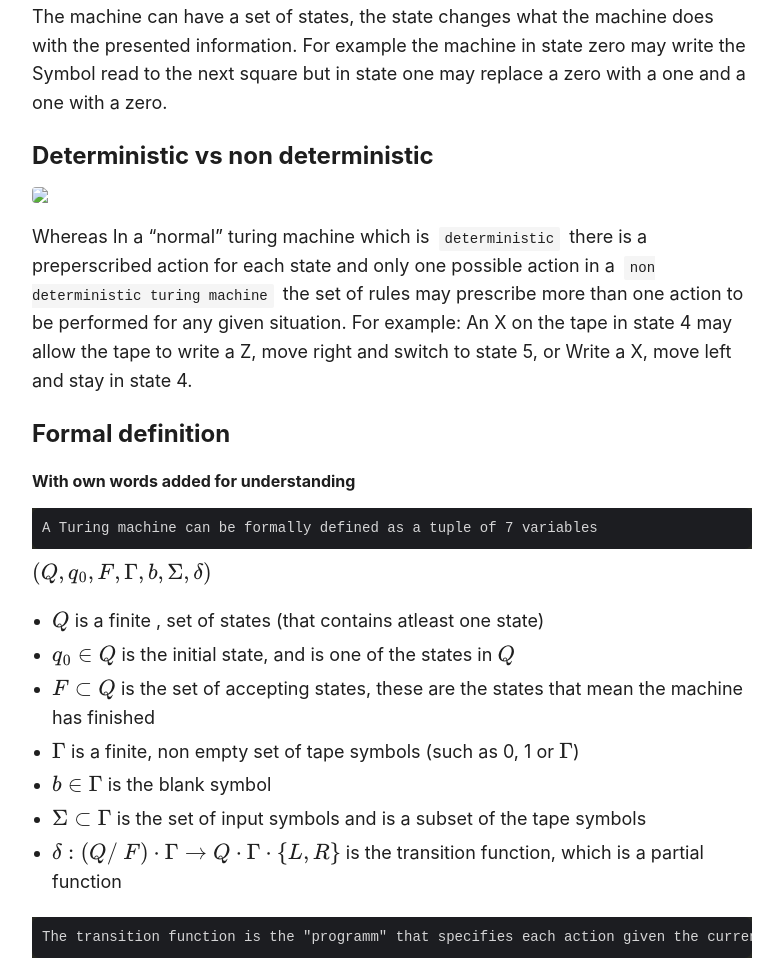
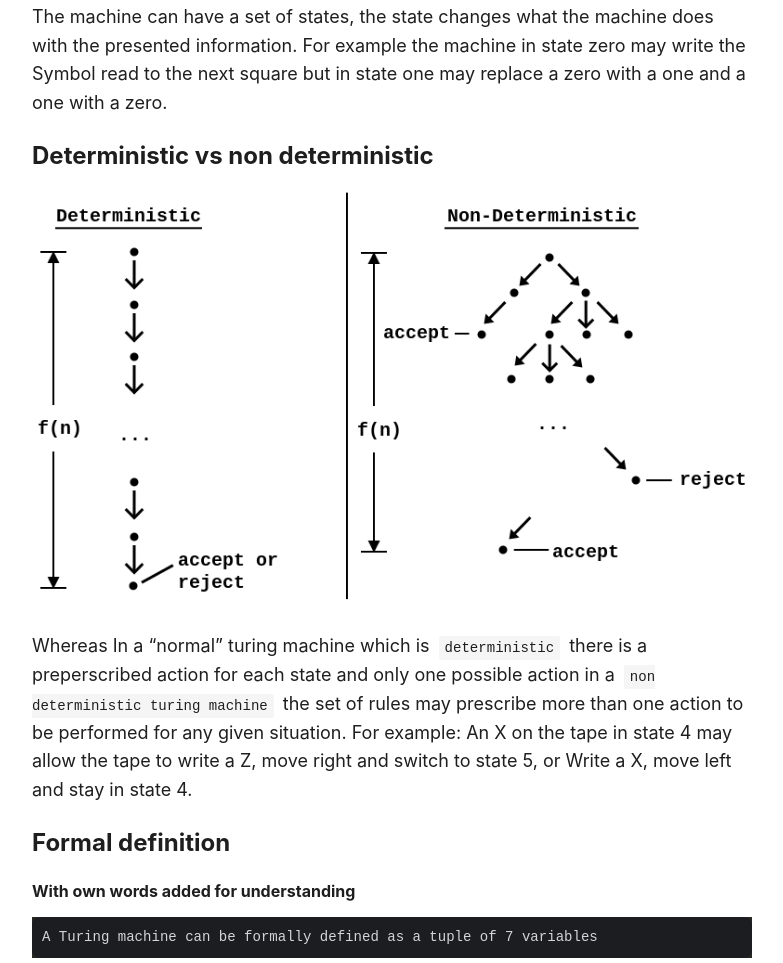
Before and after one commit to JanikkinaJ/JanikkinaJ.github.io, a plain HTML site: page posts/turing-machines/index.html in a window 1280 px wide. Shown: the part 947-1910 px from the top of the page, without its empty margins (248-1031 px from the left). Drawn offline with nearby package versions, Linux system fonts and the light colour scheme.

Commit message:
found out about the static folder and therefore how to manually add images

```diff
--- a/posts/turing-machines/index.html
+++ b/posts/turing-machines/index.html
@@ -202,7 +202,7 @@
 For example the machine in state zero may write the Symbol read to the next square but in state one may replace a zero with a one and a one with a zero.</p>
 <h3 id="deterministic-vs-non-deterministic">Deterministic vs non deterministic<a hidden class="anchor" aria-hidden="true" href="#deterministic-vs-non-deterministic">#</a></h3>
 <figure>
-    <img loading="lazy" src="images/2024-05-20_16-13-57_screenshot.png"/>
+    <img loading="lazy" src="/ox-hugo/2024-05-20_16-13-57_screenshot.png"/>
 </figure>
 
 <p>Whereas In a &ldquo;normal&rdquo; turing machine which is <code>deterministic</code> there is a preperscribed action for each state and only one possible action in a <code>non deterministic turing machine</code> the set of rules may prescribe more than one action to be performed for any given situation. For example: An X on the tape in state 4 may allow the tape to write a Z, move right and switch to state 5, or Write a X, move left and stay in state 4.</p>
```
Also changed, not shown: ox-hugo/2024-05-20_16-13-57_screenshot.png (added).
